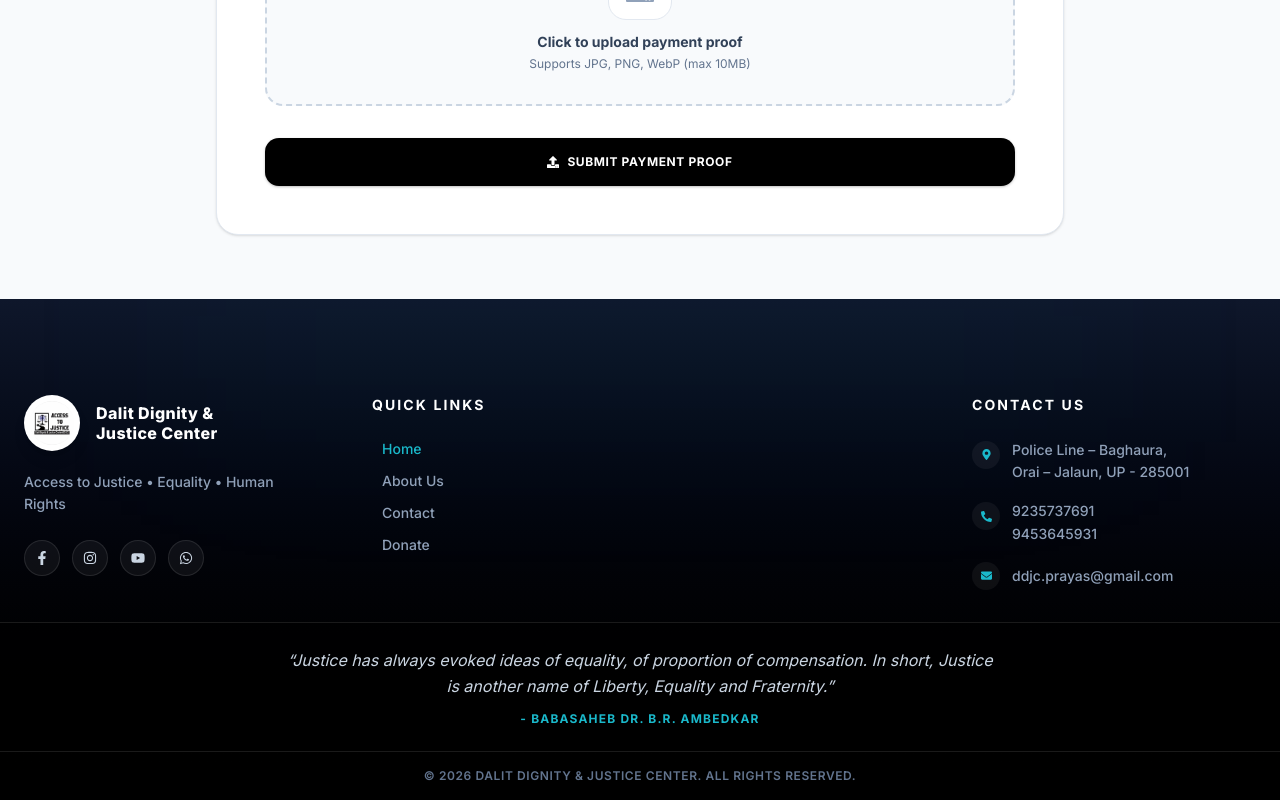
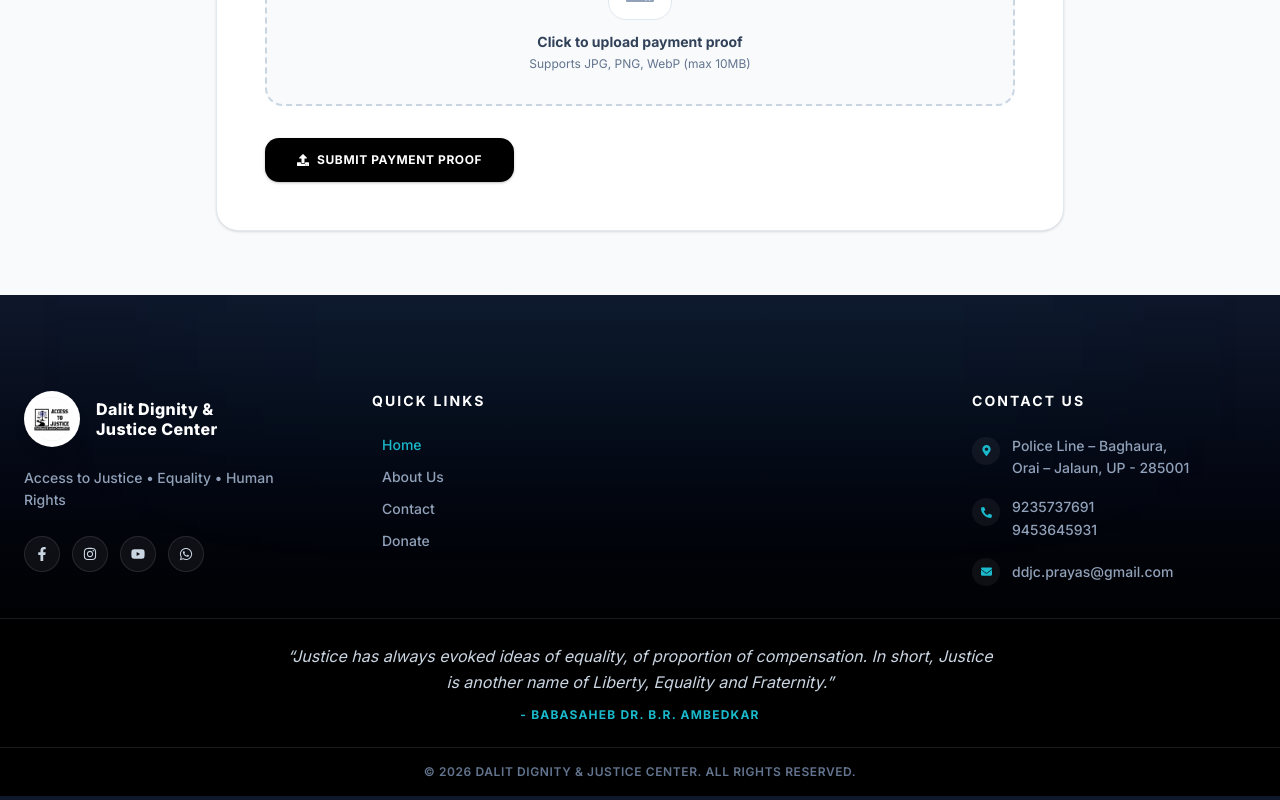
Before and after one commit to Saksham9065/ddjcprayas, a Next.js app: page /donate in a window 1280 px wide. Shown: the part 1319-2119 px from the top of the page. Built offline with nearby package versions, Linux system fonts and the light colour scheme.

Commit message:
Make submit button smaller on donate page

```diff
--- a/app/(website)/donate/page.tsx
+++ b/app/(website)/donate/page.tsx
@@ -226,7 +226,7 @@ export default function DonatePage() {
                 {error && <p className="text-red-600 text-xs font-bold mt-2">{error}</p>}
               </div>
 
-              <Button type="submit" isLoading={loading} className="w-full py-4 text-sm">
+              <Button type="submit" isLoading={loading} className="w-auto px-8 py-2 text-xs">
                 <FaUpload /> Submit Payment Proof
               </Button>
             </form>
```
